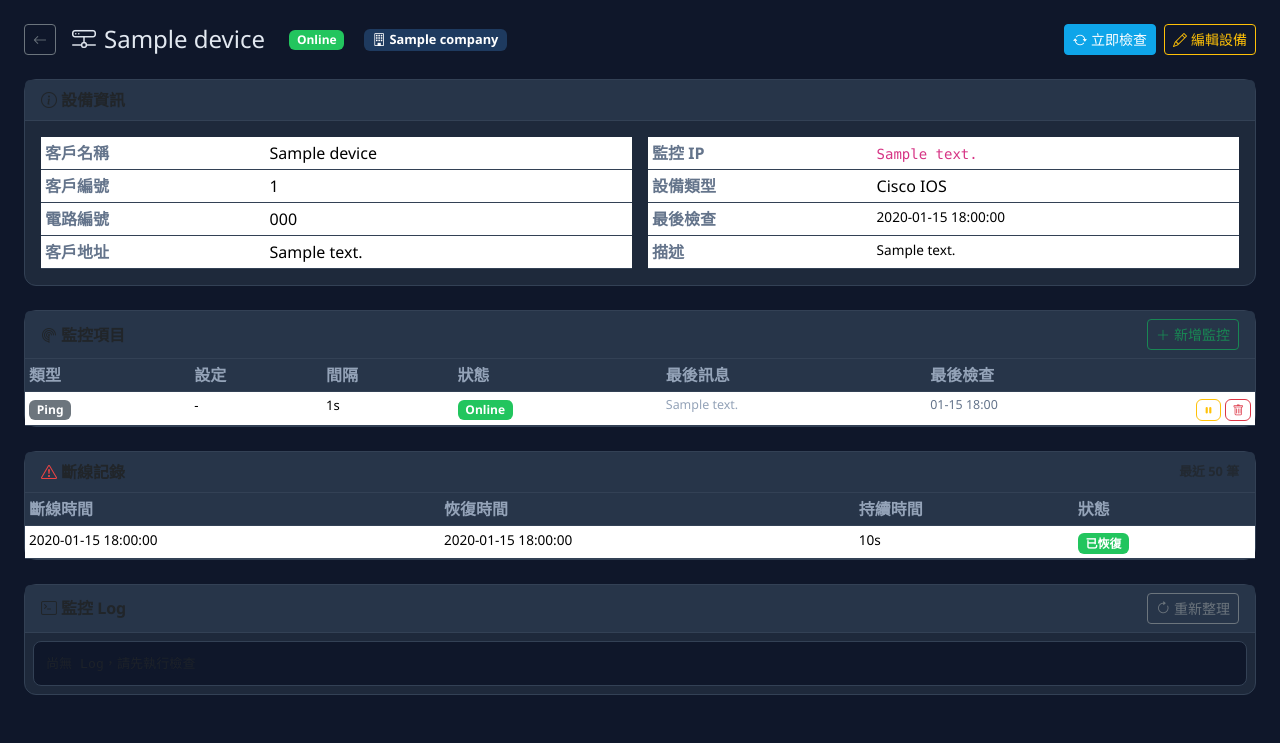
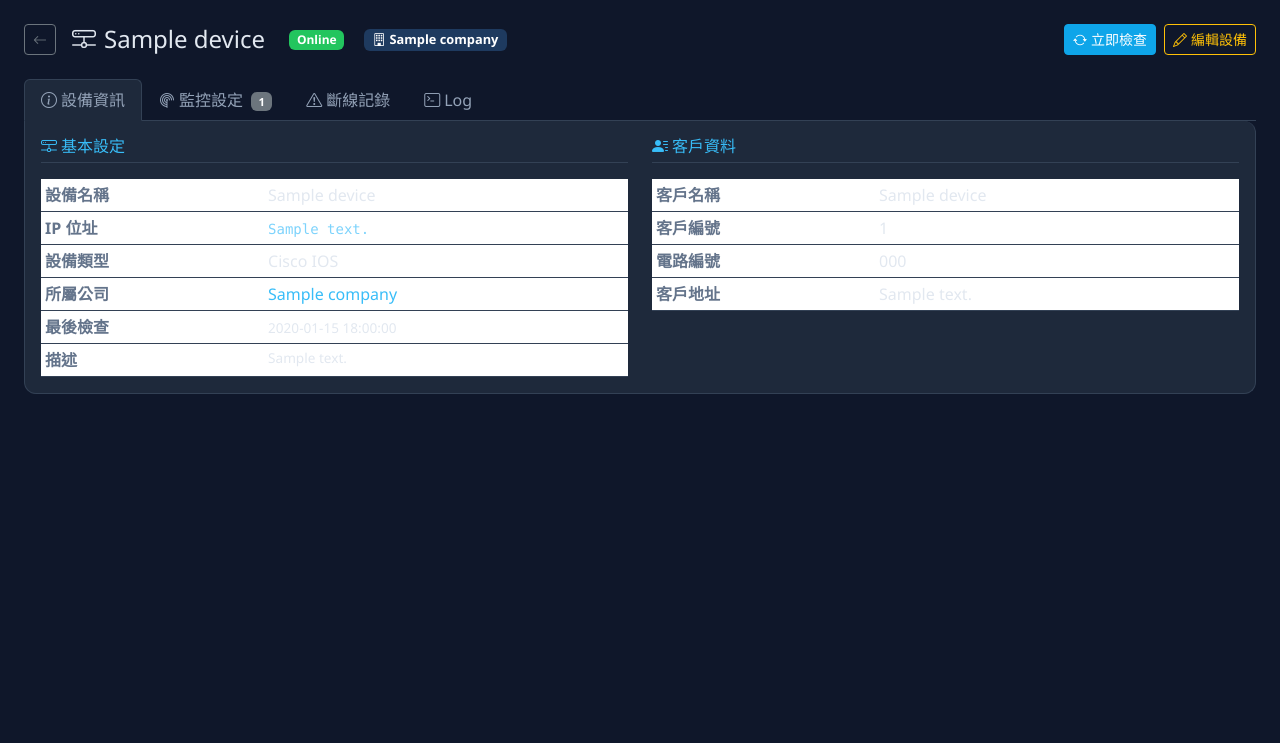
Before and after one commit to syuming/nodeguard, a Django app: page /device/1/ in a window 1280 px wide. Shown: the part 57-800 px from the top of the page. Run offline with Django 5.2, Linux system fonts and the light colour scheme; a user stored in the database is signed in; tables that the repository leaves empty hold one stand-in row (values such as "Sample post"); data that the repository does not hold is empty; some libraries are stand-ins or nearby versions.

Commit message:
feat: 設備詳情頁改為 Tab 分頁，修正深色主題文字對比度
- device_detail.html：將設備資訊、監控設定、斷線記錄、Log 拆為四個 Tab
- custom.css：覆蓋 Bootstrap text-muted 及表格、navbar、label 顏色，
  提升深色背景下的文字對比度

Co-Authored-By: Claude Sonnet 4.6 <noreply@anthropic.com>

```diff
--- a/monitor/templates/monitor/device_detail.html
+++ b/monitor/templates/monitor/device_detail.html
@@ -2,10 +2,11 @@
 {% block title %}{{ device.name }} - NetMonitor{% endblock %}
 
 {% block content %}
+<!-- 標題列 -->
 <div class="d-flex align-items-center mb-4 gap-3">
   <a href="/" class="btn btn-sm btn-outline-secondary"><i class="bi bi-arrow-left"></i></a>
   <h4 class="mb-0"><i class="bi bi-hdd-network me-2"></i>{{ device.name }}</h4>
-  <span class="badge badge-{{ device.status }} text-white ms-2">{{ device.get_status_display }}</span>
+  <span id="device-status-badge" class="badge badge-{{ device.status }} text-white ms-2">{{ device.get_status_display }}</span>
   {% if device.company %}
   <span class="badge ms-1" style="background:#1e3a5f;font-size:.8rem"><i class="bi bi-building me-1"></i>{{ device.company.name }}</span>
   {% endif %}
@@ -19,12 +20,69 @@
   </div>
 </div>
 
-<!-- 設備資訊 -->
-<div class="card mb-4">
-  <div class="card-header"><i class="bi bi-info-circle me-1"></i>設備資訊</div>
+<!-- Tab 導覽 -->
+<ul class="nav nav-tabs mb-0" id="deviceTabs" style="border-bottom-color:#334155">
+  <li class="nav-item">
+    <a class="nav-link active" id="tab-info" data-bs-toggle="tab" href="#pane-info"
+       style="color:#94a3b8;border-color:transparent">
+      <i class="bi bi-info-circle me-1"></i>設備資訊
+    </a>
+  </li>
+  <li class="nav-item">
+    <a class="nav-link" id="tab-monitors" data-bs-toggle="tab" href="#pane-monitors"
+       style="color:#94a3b8;border-color:transparent">
+      <i class="bi bi-radar me-1"></i>監控設定
+      {% if checks %}<span class="badge bg-secondary ms-1" style="font-size:.7rem">{{ checks|length }}</span>{% endif %}
+    </a>
+  </li>
+  <li class="nav-item">
+    <a class="nav-link" id="tab-downtime" data-bs-toggle="tab" href="#pane-downtime"
+       style="color:#94a3b8;border-color:transparent">
+      <i class="bi bi-exclamation-triangle me-1"></i>斷線記錄
+    </a>
+  </li>
+  <li class="nav-item">
+    <a class="nav-link" id="tab-log" data-bs-toggle="tab" href="#pane-log"
+       style="color:#94a3b8;border-color:transparent">
+      <i class="bi bi-terminal me-1"></i>Log
+    </a>
+  </li>
+</ul>
+
+<div class="tab-content">
+
+  <!-- ── Tab 1：設備資訊 ── -->
+  <div class="tab-pane fade show active" id="pane-info">
+    <div class="card" style="border-top-left-radius:0;border-top:none">
       <div class="card-body">
-    <div class="row g-3">
+        <div class="row g-4">
+          <!-- 基本設定 -->
           <div class="col-6">
+            <h6 class="mb-3" style="color:#38bdf8;border-bottom:1px solid #334155;padding-bottom:6px">
+              <i class="bi bi-hdd-network me-1"></i>基本設定
+            </h6>
+            <table class="table table-sm mb-0">
+              <tr><th style="width:38%;color:#64748b">設備名稱</th><td>{{ device.name }}</td></tr>
+              <tr><th style="color:#64748b">IP 位址</th><td><code>{{ device.ip_address }}</code></td></tr>
+              <tr><th style="color:#64748b">設備類型</th><td>{{ device.get_device_type_display }}</td></tr>
+              <tr><th style="color:#64748b">所屬公司</th><td>
+                {% if device.company %}
+                  <a href="/company/{{ device.company.id }}/" style="color:#38bdf8;text-decoration:none">{{ device.company.name }}</a>
+                {% else %}-{% endif %}
+              </td></tr>
+              <tr><th style="color:#64748b">最後檢查</th><td>
+                <span id="last-checked-time" style="font-size:.85rem">
+                  {% if device.last_checked %}{{ device.last_checked|date:"Y-m-d H:i:s" }}{% else %}-{% endif %}
+                </span>
+              </td></tr>
+              <tr><th style="color:#64748b">描述</th><td style="font-size:.85rem">{{ device.description|default:"-" }}</td></tr>
+            </table>
+          </div>
+          <!-- 客戶資料 -->
+          <div class="col-6">
+            <h6 class="mb-3" style="color:#38bdf8;border-bottom:1px solid #334155;padding-bottom:6px">
+              <i class="bi bi-person-lines-fill me-1"></i>客戶資料
+            </h6>
             <table class="table table-sm mb-0">
               <tr><th style="width:38%;color:#64748b">客戶名稱</th><td>{{ device.customer_name|default:"-" }}</td></tr>
               <tr><th style="color:#64748b">客戶編號</th><td>{{ device.customer_id|default:"-" }}</td></tr>
@@ -32,31 +90,23 @@
               <tr><th style="color:#64748b">客戶地址</th><td style="white-space:pre-line">{{ device.customer_address|default:"-" }}</td></tr>
             </table>
           </div>
-      <div class="col-6">
-        <table class="table table-sm mb-0">
-          <tr><th style="width:38%;color:#64748b">監控 IP</th><td><code>{{ device.ip_address }}</code></td></tr>
-          <tr><th style="color:#64748b">設備類型</th><td>{{ device.get_device_type_display }}</td></tr>
-          <tr><th style="color:#64748b">最後檢查</th><td style="font-size:.85rem">
-            <span id="last-checked-time">{% if device.last_checked %}{{ device.last_checked|date:"Y-m-d H:i:s" }}{% else %}-{% endif %}</span>
-          </td></tr>
-          <tr><th style="color:#64748b">描述</th><td style="font-size:.85rem">{{ device.description|default:"-" }}</td></tr>
-        </table>
         </div>
       </div>
     </div>
   </div>
 
-<!-- 監控項目 -->
-<div class="card mb-4">
-  <div class="card-header d-flex align-items-center justify-content-between">
-    <span><i class="bi bi-radar me-1"></i>監控項目</span>
+  <!-- ── Tab 2：監控設定 ── -->
+  <div class="tab-pane fade" id="pane-monitors">
+    <div class="card" style="border-top-left-radius:0;border-top:none">
+
+      <!-- 新增監控表單 -->
+      <div class="card-body border-bottom d-flex justify-content-end" style="padding:10px 16px">
         <button class="btn btn-sm btn-outline-success" type="button"
                 data-bs-toggle="collapse" data-bs-target="#add-check-panel">
           <i class="bi bi-plus-lg me-1"></i>新增監控
         </button>
       </div>
 
-  <!-- 新增監控項目表單 -->
       <div class="collapse" id="add-check-panel">
         <div class="card-body border-bottom" style="background:#0f1e30">
           <form method="post" action="/device/{{ device.id }}/checks/add/" id="check-add-form">
@@ -108,7 +158,6 @@
       <!-- 監控項目列表 -->
       <div class="card-body p-0">
         {% if checks %}
-    <div class="table-responsive">
         <table class="table table-sm table-hover mb-0">
           <thead>
             <tr>
@@ -162,7 +211,6 @@
             {% endfor %}
           </tbody>
         </table>
-    </div>
         {% else %}
         <div class="text-center text-muted py-4">
           <i class="bi bi-radar me-1"></i>尚未設定監控項目，請點「新增監控」
@@ -170,15 +218,12 @@
         {% endif %}
       </div>
     </div>
+  </div>
 
-<!-- 斷線記錄 -->
-<div class="card mb-4">
-  <div class="card-header d-flex justify-content-between align-items-center">
-    <span><i class="bi bi-exclamation-triangle me-1" style="color:#ef4444"></i>斷線記錄</span>
-    <span class="text-muted" style="font-size:.8rem">最近 50 筆</span>
-  </div>
+  <!-- ── Tab 3：斷線記錄 ── -->
+  <div class="tab-pane fade" id="pane-downtime">
+    <div class="card" style="border-top-left-radius:0;border-top:none">
       <div class="card-body p-0">
-    <div class="table-responsive">
         <table class="table table-sm table-hover mb-0">
           <thead>
             <tr>
@@ -213,15 +258,15 @@
     </div>
   </div>
 
-<!-- 監控 Log -->
-<div class="card">
-  <div class="card-header d-flex justify-content-between align-items-center">
-    <span><i class="bi bi-terminal me-1"></i>監控 Log</span>
+  <!-- ── Tab 4：Log ── -->
+  <div class="tab-pane fade" id="pane-log">
+    <div class="card" style="border-top-left-radius:0;border-top:none">
+      <div class="card-body p-2">
+        <div class="d-flex justify-content-end mb-2">
           <button class="btn btn-sm btn-outline-secondary" onclick="refreshLogs()">
-      <i class="bi bi-arrow-clockwise"></i> 重新整理
+            <i class="bi bi-arrow-clockwise me-1"></i>重新整理
           </button>
         </div>
-  <div class="card-body p-2">
         <div class="log-box" id="log-box">
           {% for log in logs %}
           <div class="log-{{ log.level }}">
@@ -238,18 +283,47 @@
         </div>
       </div>
     </div>
+  </div>
+
+</div><!-- end tab-content -->
 {% endblock %}
 
 {% block scripts %}
 <script>
+/* ── Tab 樣式：active 時高亮 ── */
+document.querySelectorAll("#deviceTabs .nav-link").forEach(el => {
+  el.addEventListener("shown.bs.tab", () => {
+    document.querySelectorAll("#deviceTabs .nav-link").forEach(t => {
+      t.style.color = "#94a3b8";
+      t.style.borderColor = "transparent";
+      t.style.background = "transparent";
+    });
+    el.style.color = "#e2e8f0";
+    el.style.borderColor = "#334155 #334155 #1e293b";
+    el.style.background = "#1e293b";
+  });
+});
+// 初始化 active tab 樣式
+const activeTab = document.querySelector("#deviceTabs .nav-link.active");
+if (activeTab) {
+  activeTab.style.color = "#e2e8f0";
+  activeTab.style.borderColor = "#334155 #334155 #1e293b";
+  activeTab.style.background = "#1e293b";
+}
+
+/* ── CSRF helper ── */
 function getCookie(name) {
   const v = document.cookie.match('(^|;) ?' + name + '=([^;]*)(;|$)');
   return v ? v[2] : null;
 }
+
+/* ── 立即檢查 ── */
 function checkDevice(id) {
   fetch(`/api/device/${id}/check/`, { method:"POST", headers:{"X-CSRFToken":getCookie("csrftoken")} })
     .then(() => setTimeout(refreshLogs, 5000));
 }
+
+/* ── 重新整理 Log ── */
 function refreshLogs() {
   fetch("/api/device/{{ device.id }}/logs/")
     .then(r => r.json())
@@ -267,21 +341,19 @@ function refreshLogs() {
     });
 }
 
+/* ── 定時刷新狀態 ── */
 const STATUS_LABELS = {online:"Online", offline:"Offline", warning:"Warning", unknown:"Unknown"};
 function refreshDeviceStatus() {
   fetch("/api/device/{{ device.id }}/status/")
     .then(r => r.json())
     .then(data => {
-      // 更新設備狀態 badge
-      const badge = document.querySelector("h4 ~ .badge");
+      const badge = document.getElementById("device-status-badge");
       if (badge) {
         badge.className = "badge text-white ms-2 badge-" + data.status;
         badge.textContent = STATUS_LABELS[data.status] || data.status;
       }
-      // 更新最後檢查時間
       const lcEl = document.getElementById("last-checked-time");
       if (lcEl && data.last_checked) lcEl.textContent = data.last_checked;
-      // 更新各監控項目狀態
       data.checks.forEach(c => {
         const row = document.getElementById("check-row-" + c.id);
         if (!row) return;
@@ -296,8 +368,9 @@ function refreshDeviceStatus() {
 }
 setInterval(refreshLogs, 15000);
 setInterval(refreshDeviceStatus, 10000);
-refreshDeviceStatus(); // 頁面載入後立即執行一次
+refreshDeviceStatus();
 
+/* ── 新增監控欄位切換 ── */
 function toggleCheckFields() {
   const t = document.getElementById("id_check_type").value;
   document.getElementById("field-port").style.display      = (t === "tcp" || t === "ssh") ? "" : "none";
@@ -306,7 +379,6 @@ function toggleCheckFields() {
   document.getElementById("field-url").style.display       = (t === "http") ? "" : "none";
   document.getElementById("field-http-code").style.display = (t === "http") ? "" : "none";
 }
-// Run on load to set initial state
 toggleCheckFields();
 </script>
 {% endblock %}
--- a/static/css/custom.css
+++ b/static/css/custom.css
@@ -0,0 +1,21 @@
+/* 覆蓋 Bootstrap text-muted，在深色背景上提高對比度 */
+.text-muted { color: #94a3b8 !important; }
+
+/* 表格標題欄文字加亮 */
+.table thead th { color: #cbd5e1 !important; }
+
+/* 表格本文維持高對比 */
+.table tbody td { color: #e2e8f0; }
+
+/* Navbar 連結預設加亮，hover 更亮 */
+.nav-link { color: #cbd5e1 !important; }
+.nav-link:hover { color: #f1f5f9 !important; }
+
+/* 表單 label 加亮 */
+.form-label { color: #cbd5e1 !important; }
+
+/* Card header 文字 */
+.card-header { color: #e2e8f0; }
+
+/* code 元素 */
+code { color: #7dd3fc; }
```
Lines whose indentation alone changed are shown as unchanged.
